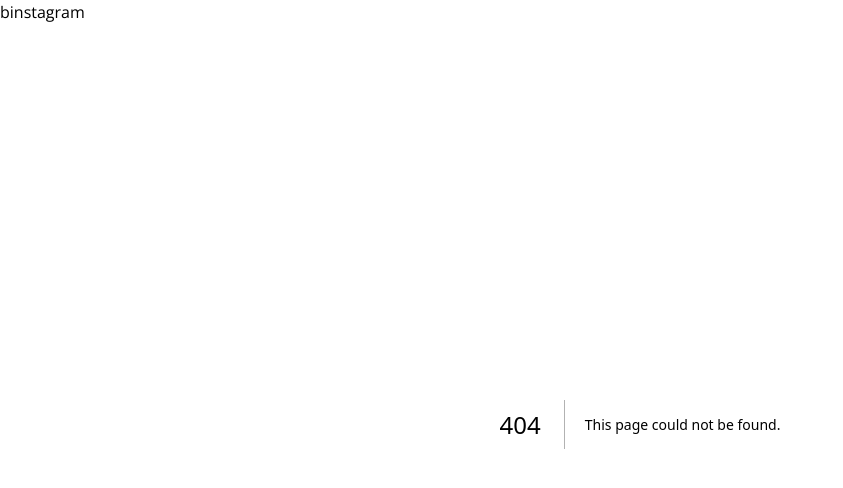
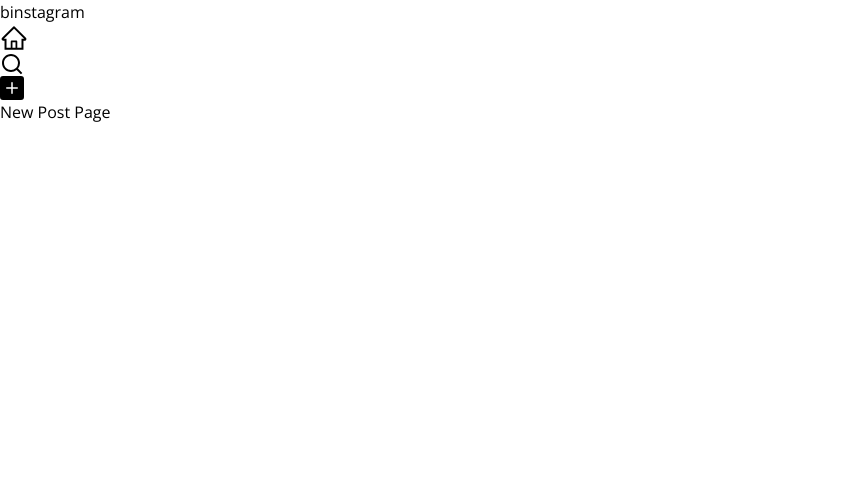
Before and after one commit to ssungbeenkim/beenstagram, a Next.js app: page /new in a window 1280 px wide. Before the commit this address had no page. Shown: the top 488 px of the page, without its empty margins (0-843 px from the left). Built offline with nearby package versions, Linux system fonts and the light colour scheme.

Commit message:
feat: Add navbar layout

```diff
--- /dev/null
+++ b/src/app/new/page.tsx
@@ -0,0 +1,3 @@
+export default function NewPostPage() {
+  return <p>New Post Page</p>;
+}
--- a/src/app/page.tsx
+++ b/src/app/page.tsx
@@ -1,3 +1,3 @@
 export default function Home() {
-  return <h1 className='text-gray-900'>Instagram</h1>;
+  return <h1 className='text-gray-900'>Binstagram</h1>;
 }
--- /dev/null
+++ b/src/app/search/page.tsx
@@ -0,0 +1,3 @@
+export default function SearchPage() {
+  return <p>Search Page</p>;
+}
--- a/src/components/Navbar.tsx
+++ b/src/components/Navbar.tsx
@@ -1,13 +1,47 @@
+'use client';
 import Link from 'next/link';
+import HomeFillIcon from './ui/icons/HomeFillIcon';
+import HomeIcon from './ui/icons/HomeIcon';
+import NewFillIcon from './ui/icons/NewFillIcon';
+import NewIcon from './ui/icons/NewIcon';
+import SearchIcon from './ui/icons/SearchIcon';
+import SearchFillIcon from './ui/icons/SearchFillIcon';
+import { usePathname } from 'next/navigation';
+const menu = [
+  {
+    href: '/',
+    icon: <HomeIcon />,
+    clicedIcon: <HomeFillIcon />,
+  },
+  {
+    href: '/search',
+    icon: <SearchIcon />,
+    clicedIcon: <SearchFillIcon />,
+  },
+  {
+    href: '/new',
+    icon: <NewIcon />,
+    clicedIcon: <NewFillIcon />,
+  },
+];
 
 export default function Navbar() {
+  const pathname = usePathname();
   return (
     <div>
       <Link href='/'>
         <h1>binstagram</h1>
       </Link>
       <nav>
-        <ul></ul>
+        <ul>
+          {menu.map((item) => (
+            <li key={item.href}>
+              <Link href={item.href}>
+                {pathname === item.href ? item.clicedIcon : item.icon}
+              </Link>
+            </li>
+          ))}
+        </ul>
       </nav>
     </div>
   );
--- /dev/null
+++ b/src/components/ui/icons/HomeFillIcon.tsx
@@ -0,0 +1,5 @@
+import { AiFillHome } from 'react-icons/ai';
+
+export default function HomeFillIcon() {
+  return <AiFillHome className='h-7 w-7' />;
+}
--- /dev/null
+++ b/src/components/ui/icons/HomeIcon.tsx
@@ -0,0 +1,4 @@
+import { AiOutlineHome } from 'react-icons/ai';
+export default function HomeIcon() {
+  return <AiOutlineHome className='h-7 w-7' />;
+}
--- /dev/null
+++ b/src/components/ui/icons/NewFillIcon.tsx
@@ -0,0 +1,4 @@
+import { BsPlusSquareFill } from 'react-icons/bs';
+export default function NewFillIcon() {
+  return <BsPlusSquareFill className='h-6 w-6' />;
+}
--- /dev/null
+++ b/src/components/ui/icons/NewIcon.tsx
@@ -0,0 +1,4 @@
+import { BsPlusSquare } from 'react-icons/bs';
+export default function NewIcon() {
+  return <BsPlusSquare className='h-6 w-6' />;
+}
--- /dev/null
+++ b/src/components/ui/icons/SearchFillIcon.tsx
@@ -0,0 +1,4 @@
+import { RiSearchFill } from 'react-icons/ri';
+export default function SearchFillIcon() {
+  return <RiSearchFill className='h-6 w-6' />;
+}
--- /dev/null
+++ b/src/components/ui/icons/SearchIcon.tsx
@@ -0,0 +1,4 @@
+import { RiSearchLine } from 'react-icons/ri';
+export default function SearchIcon() {
+  return <RiSearchLine className='h-6 w-6' />;
+}
```
Also changed, not shown: src/app/hello/route.ts (renamed from src/app/api/hello/route.ts).
